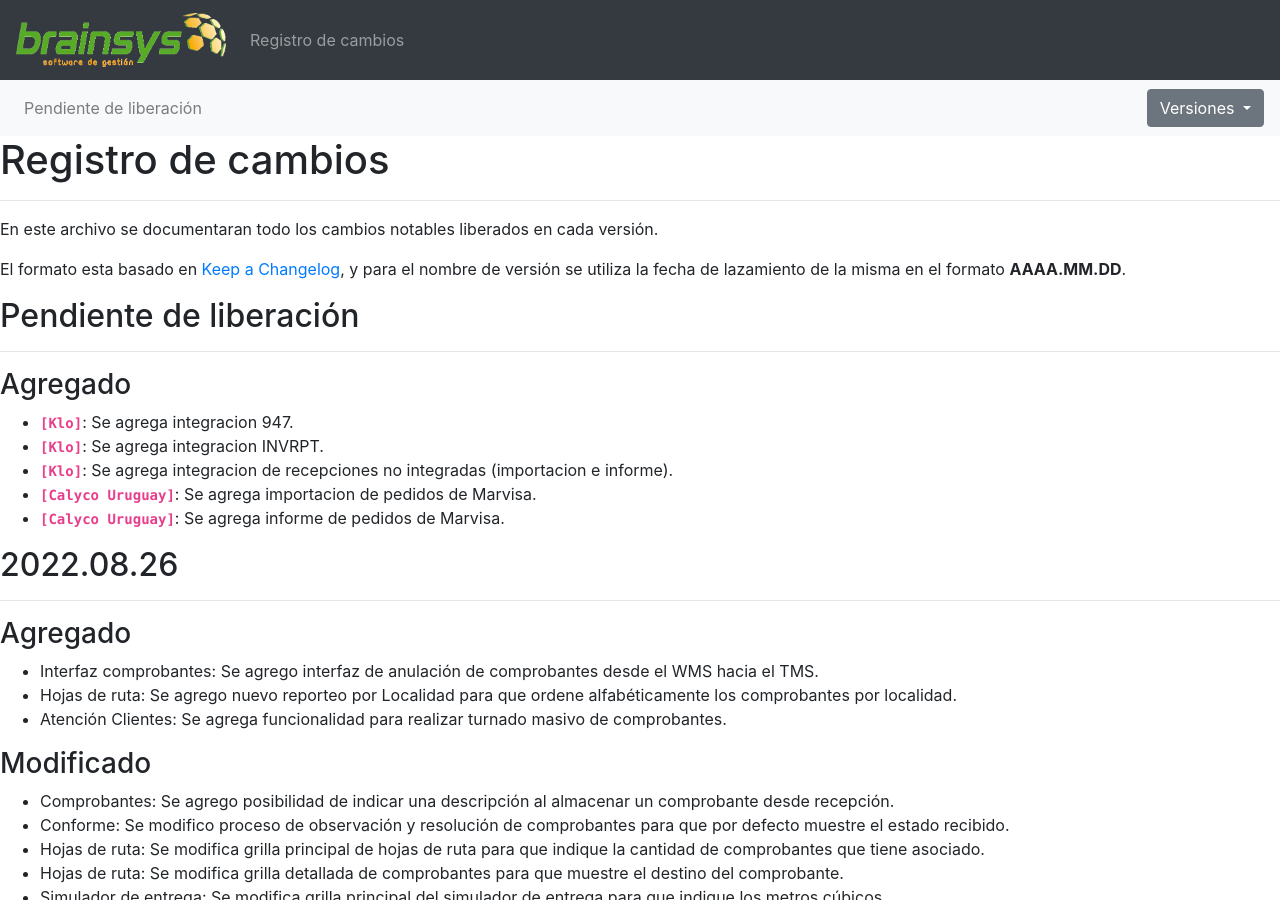
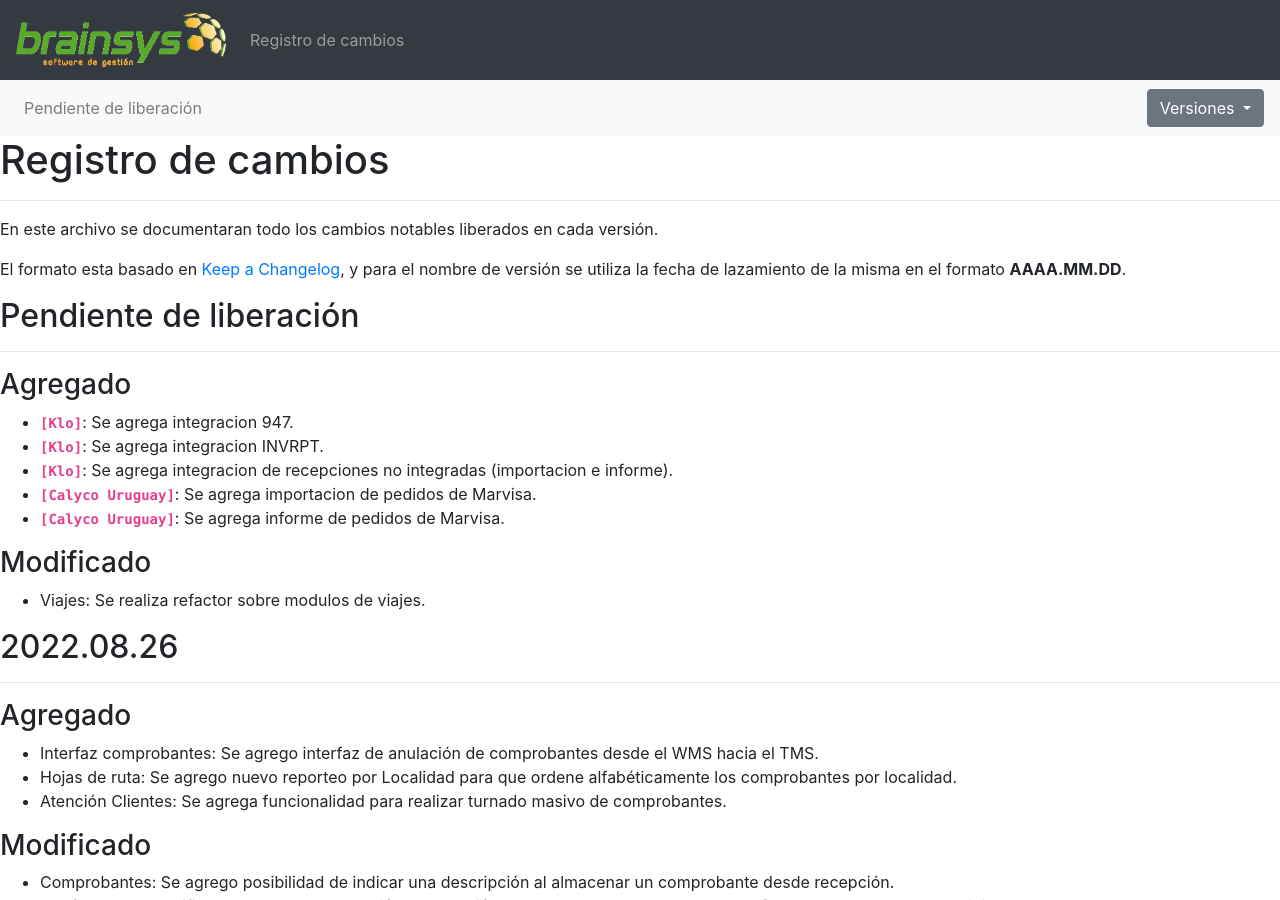
Before and after one commit to brainsys-arsaad/versionado, a Jekyll site: the page built from registro-cambios.markdown, in a window 1280 px wide and 900 px high. Built offline with Jekyll 4.4.1, drawn with Linux system fonts in a browser that asks for light colours.

Commit message:
Update registro-cambios.markdown

```diff
--- a/registro-cambios.markdown
+++ b/registro-cambios.markdown
@@ -80,6 +80,9 @@ El formato esta basado en [Keep a Changelog](https://keepachangelog.com/es-ES/1.
 - **`[Klo]`**: Se agrega integracion de recepciones no integradas (importacion e  informe).
 - **`[Calyco Uruguay]`**: Se agrega importacion de pedidos de Marvisa.
 - **`[Calyco Uruguay]`**: Se agrega informe de pedidos de Marvisa.
+
+### Modificado
+- Viajes: Se realiza refactor sobre modulos de viajes.
 
 ## 2022.08.26
 ---
```
